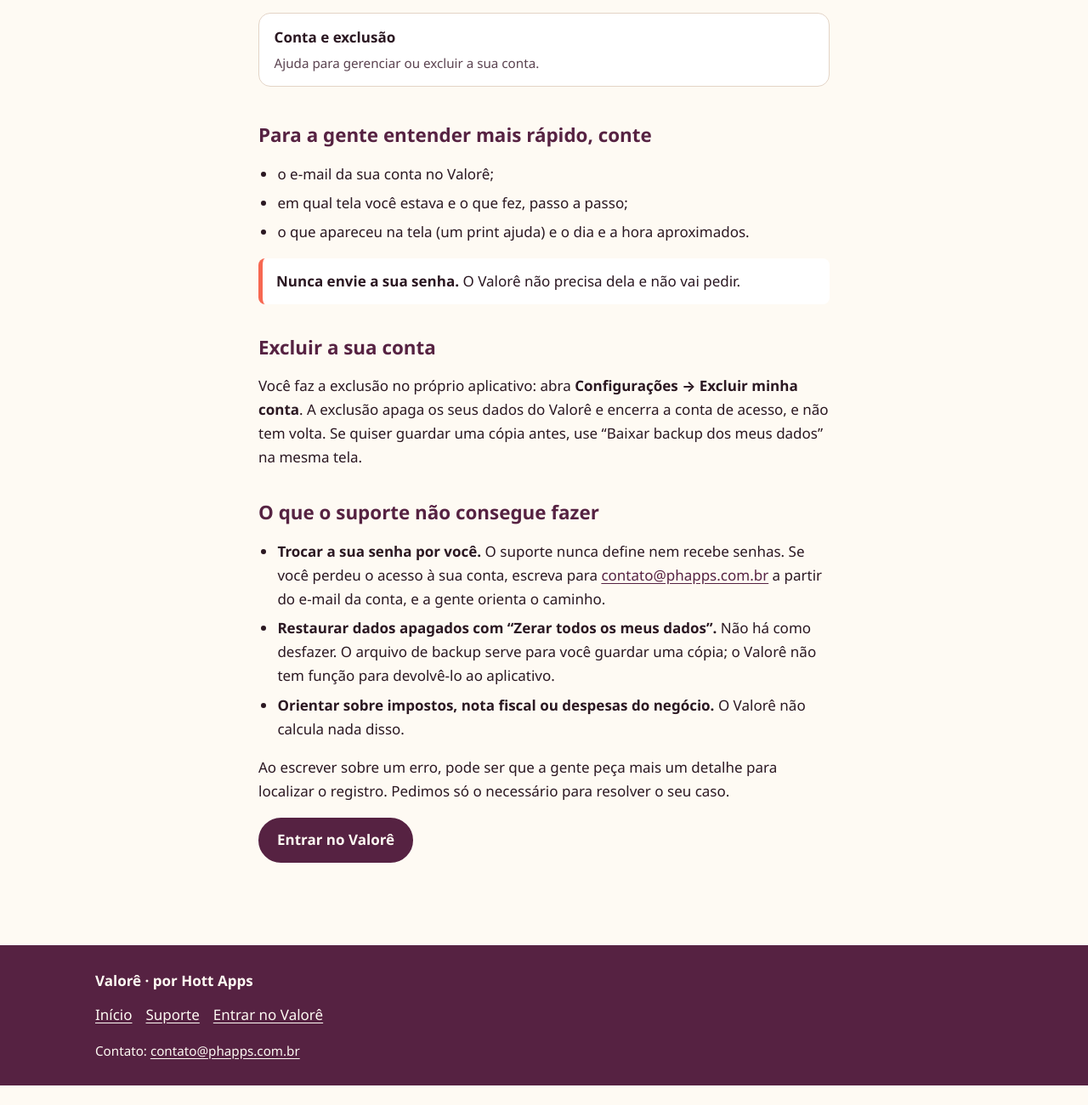
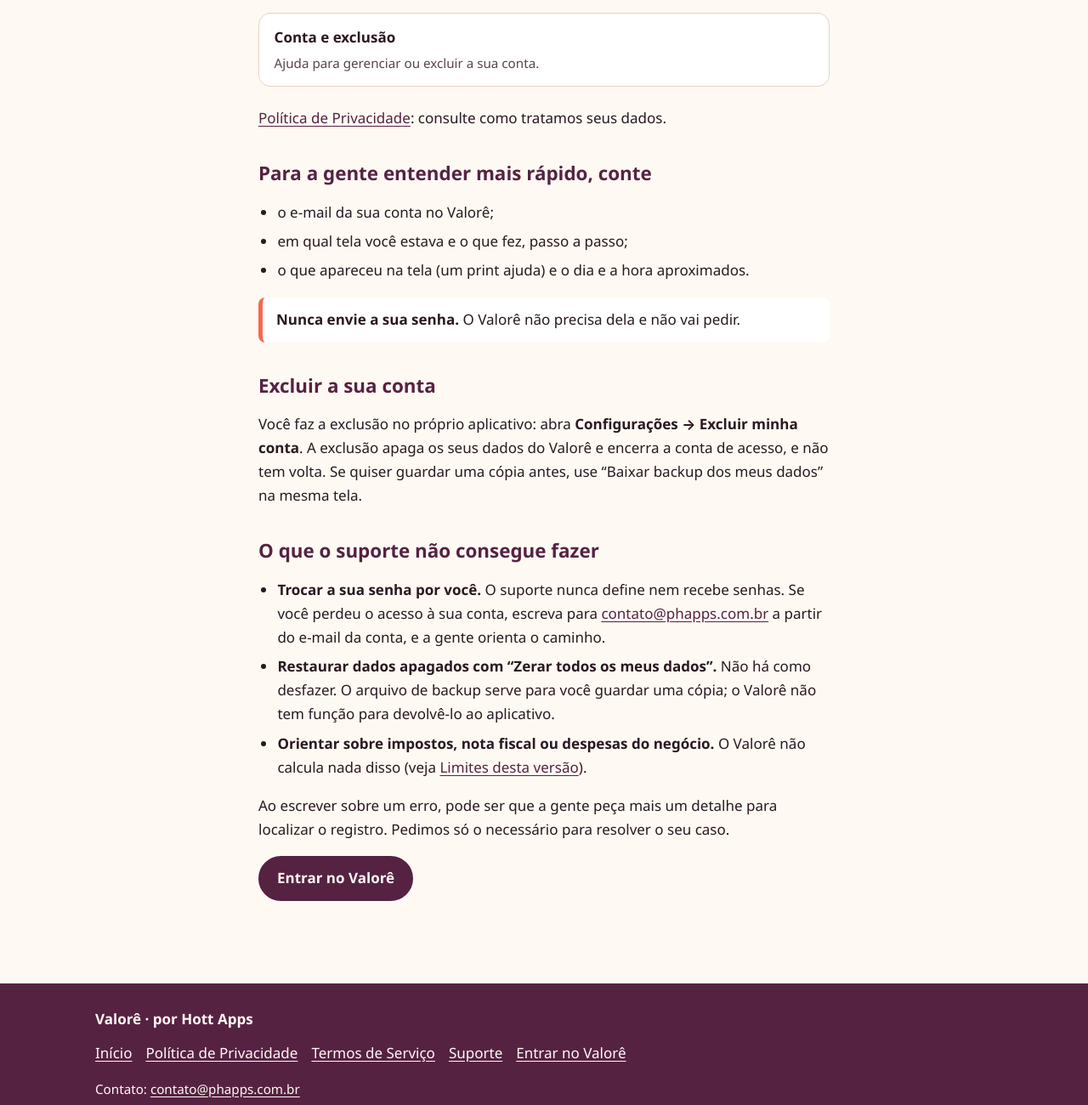
Before and after one commit to hottpri-boop/valore-site, a plain HTML site: page suporte/index.html in a window 1280 px wide. Shown: the part 700-2000 px from the top of the page at 85% size. Before the commit the page ends 1977 px from the top, so only its background shows below. Drawn offline with Linux system fonts and the light colour scheme.

Commit message:
Suporte com links para Privacidade e Termos

```diff
--- a/suporte/index.html
+++ b/suporte/index.html
@@ -17,7 +17,7 @@
 <header class="topo">
   <div class="faixa">
     <a class="marca" href="/" aria-label="Valorê — página inicial"><img src="/marca/valore-logo-fundo-escuro.svg" alt="Valorê" width="165" height="40"></a>
-    <nav aria-label="Principal"><a href="/">Início</a><a href="/suporte/" aria-current="page">Suporte</a><a class="botao botao-coral" href="https://valore.art.br">Entrar no Valorê</a></nav>
+    <nav aria-label="Principal"><a href="/">Início</a><a href="/privacidade/">Política de Privacidade</a><a href="/termos/">Termos de Serviço</a><a href="/suporte/" aria-current="page">Suporte</a><a class="botao botao-coral" href="https://valore.art.br">Entrar no Valorê</a></nav>
   </div>
 </header>
 <main id="conteudo">
@@ -32,6 +32,7 @@
     <li><a href="mailto:contato@phapps.com.br?subject=Valor%C3%AA%20-%20Privacidade"><strong>Privacidade</strong><span>Solicitações relacionadas aos seus dados pessoais.</span></a></li>
     <li><a href="mailto:contato@phapps.com.br?subject=Valor%C3%AA%20-%20Conta%20e%20exclus%C3%A3o"><strong>Conta e exclusão</strong><span>Ajuda para gerenciar ou excluir a sua conta.</span></a></li>
   </ul>
+  <p><a href="/privacidade/">Política de Privacidade</a>: consulte como tratamos seus dados.</p>
 
   <h2>Para a gente entender mais rápido, conte</h2>
   <ul>
@@ -49,7 +50,7 @@
   <ul>
     <li><strong>Trocar a sua senha por você.</strong> O suporte nunca define nem recebe senhas. Se você perdeu o acesso à sua conta, escreva para <a href="mailto:contato@phapps.com.br">contato@phapps.com.br</a> a partir do e-mail da conta, e a gente orienta o caminho.</li>
     <li><strong>Restaurar dados apagados com &ldquo;Zerar todos os meus dados&rdquo;.</strong> Não há como desfazer. O arquivo de backup serve para você guardar uma cópia; o Valorê não tem função para devolvê-lo ao aplicativo.</li>
-    <li><strong>Orientar sobre impostos, nota fiscal ou despesas do negócio.</strong> O Valorê não calcula nada disso.</li>
+    <li><strong>Orientar sobre impostos, nota fiscal ou despesas do negócio.</strong> O Valorê não calcula nada disso (veja <a href="/termos/#limites">Limites desta versão</a>).</li>
   </ul>
   <p>Ao escrever sobre um erro, pode ser que a gente peça mais um detalhe para localizar o registro. Pedimos só o necessário para resolver o seu caso.</p>
   <p><a class="botao" href="https://valore.art.br">Entrar no Valorê</a></p>
@@ -59,7 +60,7 @@
 <footer class="rodape">
   <div class="faixa">
     <p class="rodape-marca">Valorê &middot; <span>por Hott Apps</span></p>
-    <nav aria-label="Rodapé"><a href="/">Início</a><a href="/suporte/">Suporte</a><a href="https://valore.art.br">Entrar no Valorê</a></nav>
+    <nav aria-label="Rodapé"><a href="/">Início</a><a href="/privacidade/">Política de Privacidade</a><a href="/termos/">Termos de Serviço</a><a href="/suporte/">Suporte</a><a href="https://valore.art.br">Entrar no Valorê</a></nav>
     <p class="rodape-nota">Contato: <a href="mailto:contato@phapps.com.br">contato@phapps.com.br</a></p>
   </div>
 </footer>
```
